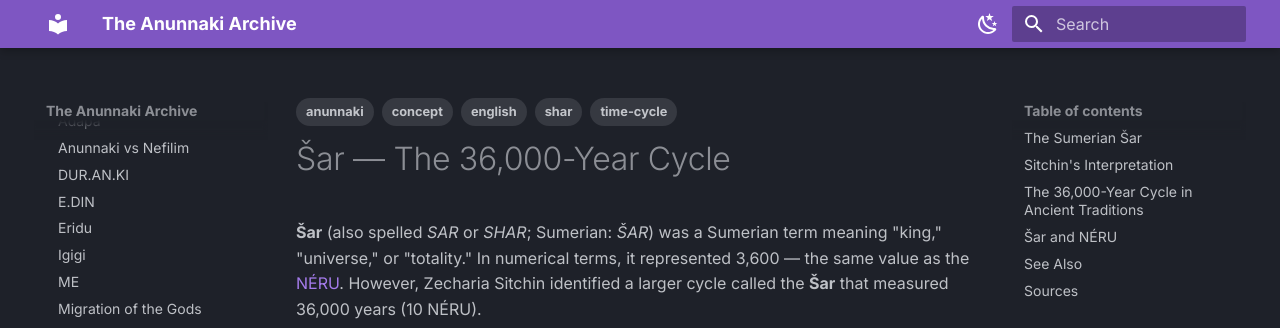
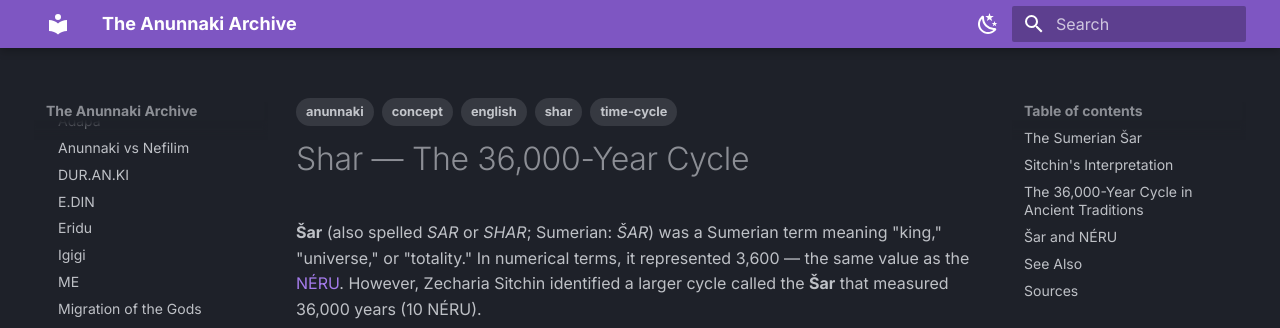
Before and after one commit to michal976/anunnaki-archive, an MkDocs documentation site: the page built from docs/concepts/shar.md, in a window 1280 px wide and 900 px high. Shown: the top 328 px of the window. Built offline with MkDocs 1.6.1 and Material for MkDocs 9.7.7, drawn with Linux system fonts in a browser that asks for light colours.

Commit message:
Fix Shar H1 in concepts/shar.md

```diff
--- a/docs/concepts/shar.md
+++ b/docs/concepts/shar.md
@@ -2,7 +2,7 @@
 tags: [anunnaki, concept, shar, time-cycle, english]
 ---
 
-# Šar — The 36,000-Year Cycle
+# Shar — The 36,000-Year Cycle
 
 **Šar** (also spelled *SAR* or *SHAR*; Sumerian: *ŠAR*) was a Sumerian term meaning "king," "universe," or "totality." In numerical terms, it represented 3,600 — the same value as the [NÉRU](neru.md). However, Zecharia Sitchin identified a larger cycle called the **Šar** that measured 36,000 years (10 NÉRU).
 
```
